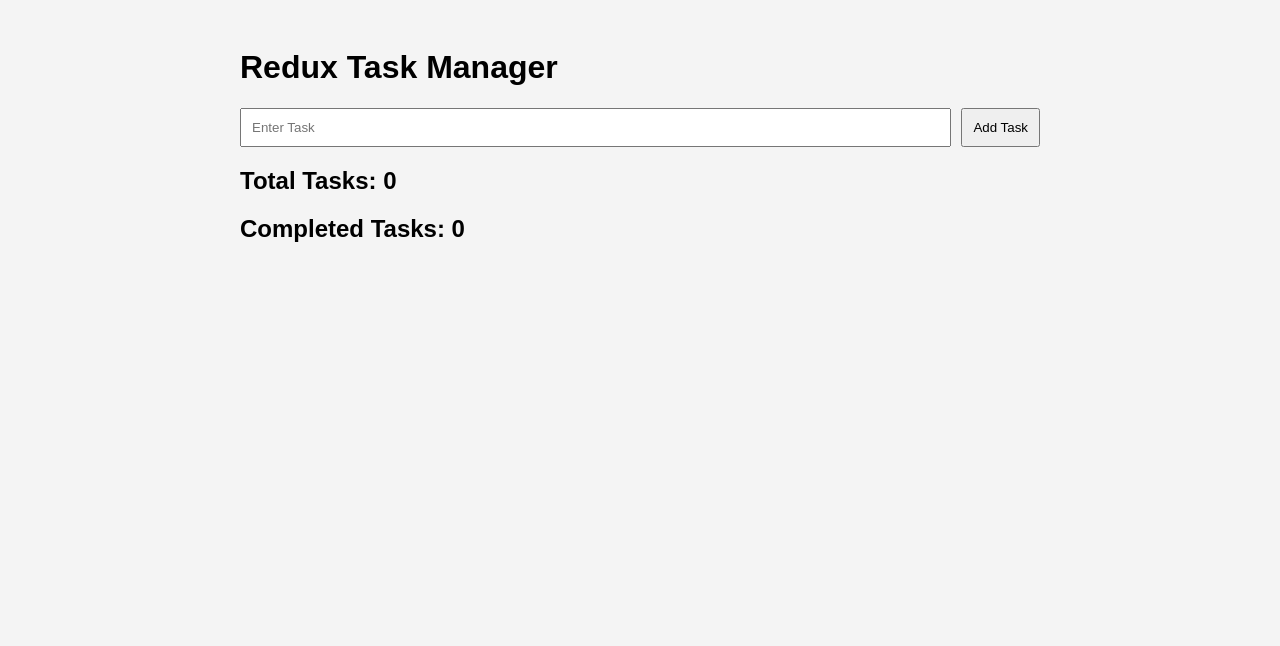
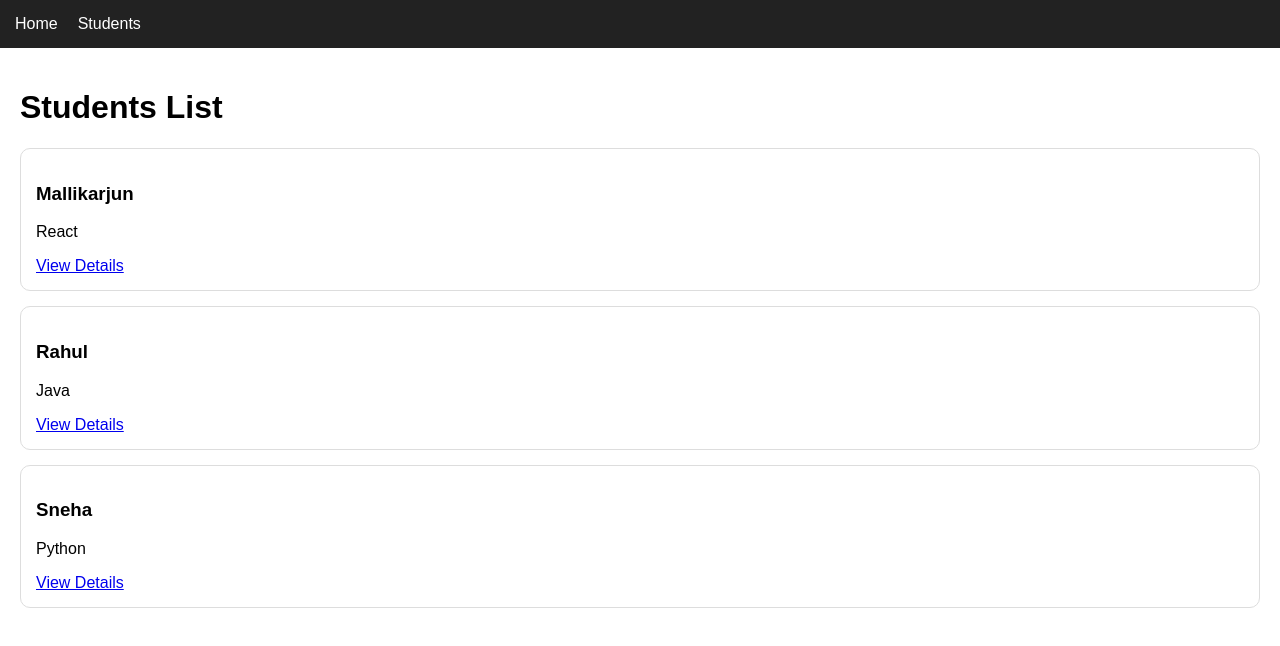
Before and after one commit to Mspatil06/react-learning, a React (Vite) app: page /students in a window 1280 px wide. Shown: the top 646 px of the page. Built offline with nearby package versions, Linux system fonts and the light colour scheme.

Commit message:
Day 10 Student Dashboard Router

```diff
--- a/src/App.css
+++ b/src/App.css
@@ -1,29 +1,27 @@
 body {
+ margin: 0;
  font-family: Arial, sans-serif;
- background: #f4f4f4;
+}
+.navbar {
+ background: #222;
+ padding: 15px;
+ display: flex;
+ gap: 20px;
+}
+.navbar a {
+ color: white;
+ text-decoration: none;
 }
 .container {
- width: 800px;
- margin: auto;
  padding: 20px;
 }
-form {
- display: flex;
- gap: 10px;
-}
-input {
- flex: 1;
- padding: 10px;
+.card {
+ border: 1px solid #ddd;
+ padding: 15px;
+ margin: 15px 0;
+ border-radius: 10px;
 }
 button {
- padding: 10px;
+ padding: 10px 15px;
+ cursor: pointer;
 }
-.task-card {
- background: white;
- padding: 15px;
- margin-top: 15px;
- border-radius: 10px;
-}
-.stats {
- margin: 20px 0;
-}
--- a/src/App.jsx
+++ b/src/App.jsx
@@ -1,15 +1,31 @@
-import TaskForm from './components/TaskForm'
-import TaskList from './components/TaskList'
-import TaskStats from './components/TaskStats'
-import './App.css'
+import { Routes, Route, Link } from 'react-router-dom'
+import Home from './pages/Home'
+import Students from './pages/Students'
+import StudentDetails from './pages/StudentDetails'
+import NotFound from './pages/NotFound'
 function App() {
  return (
-<div className="container">
-<h1>Redux Task Manager</h1>
-<TaskForm />
-<TaskStats />
-<TaskList />
-</div>
+<>
+<nav className="navbar">
+<Link to="/">Home</Link>
+<Link to="/students">Students</Link>
+</nav>
+<Routes>
+<Route path="/" element={<Home />} />
+<Route
+         path="/students"
+         element={<Students />}
+       />
+<Route
+         path="/student/:id"
+         element={<StudentDetails />}
+       />
+<Route
+         path="*"
+         element={<NotFound />}
+       />
+</Routes>
+</>
  )
 }
 export default App
--- a/src/main.jsx
+++ b/src/main.jsx
@@ -1,15 +1,12 @@
 import React from 'react'
 import ReactDOM from 'react-dom/client'
+import { BrowserRouter } from 'react-router-dom'
 import App from './App'
 import './App.css'
-import { Provider } from 'react-redux'
-import { store } from './app/store'
-ReactDOM.createRoot(
- document.getElementById('root')
-).render(
+ReactDOM.createRoot(document.getElementById('root')).render(
 <React.StrictMode>
-<Provider store={store}>
+<BrowserRouter>
 <App />
-</Provider>
+</BrowserRouter>
 </React.StrictMode>
 )
--- a/src/pages/Home.jsx
+++ b/src/pages/Home.jsx
@@ -1,9 +1,16 @@
 function Home() {
- return (
-<div className="page">
-<h1>Home Page</h1>
-<p>Welcome to the Student Portal.</p>
+
+  return (
+<div className="container">
+<h1>Student Dashboard</h1>
+<p>
+
+        Welcome to React Router Project
+</p>
 </div>
- )
+
+  )
+
 }
+
 export default Home
--- /dev/null
+++ b/src/pages/NotFound.jsx
@@ -0,0 +1,9 @@
+function NotFound() {
+ return (
+<div className="container">
+<h1>404</h1>
+<h2>Page Not Found</h2>
+</div>
+ )
+}
+export default NotFound
--- /dev/null
+++ b/src/pages/StudentDetails.jsx
@@ -0,0 +1,19 @@
+import { useParams, useNavigate } from 'react-router-dom'
+function StudentDetails() {
+ const { id } = useParams()
+ const navigate = useNavigate()
+ return (
+<div className="container">
+<h1>Student Details</h1>
+<h2>Student ID: {id}</h2>
+<button
+       onClick={() =>
+         navigate('/students')
+       }
+>
+       Back
+</button>
+</div>
+ )
+}
+export default StudentDetails
--- a/src/pages/Students.jsx
+++ b/src/pages/Students.jsx
@@ -1,16 +1,38 @@
+import { Link } from 'react-router-dom'
 function Students() {
  const students = [
-   'Rahul',
-   'Priya',
-   'Amit',
-   'Sneha',
-   'Kiran'
+   {
+     id: 1,
+     name: 'Mallikarjun',
+     course: 'React'
+   },
+   {
+     id: 2,
+     name: 'Rahul',
+     course: 'Java'
+   },
+   {
+     id: 3,
+     name: 'Sneha',
+     course: 'Python'
+   }
  ]
  return (
-<div className="page">
-<h1>Students Page</h1>
-     {students.map((student, index) => (
-<p key={index}>{student}</p>
+<div className="container">
+<h1>Students List</h1>
+     {students.map(student => (
+<div
+         key={student.id}
+         className="card"
+>
+<h3>{student.name}</h3>
+<p>{student.course}</p>
+<Link
+           to={`/student/${student.id}`}
+>
+           View Details
+</Link>
+</div>
      ))}
 </div>
  )
```
